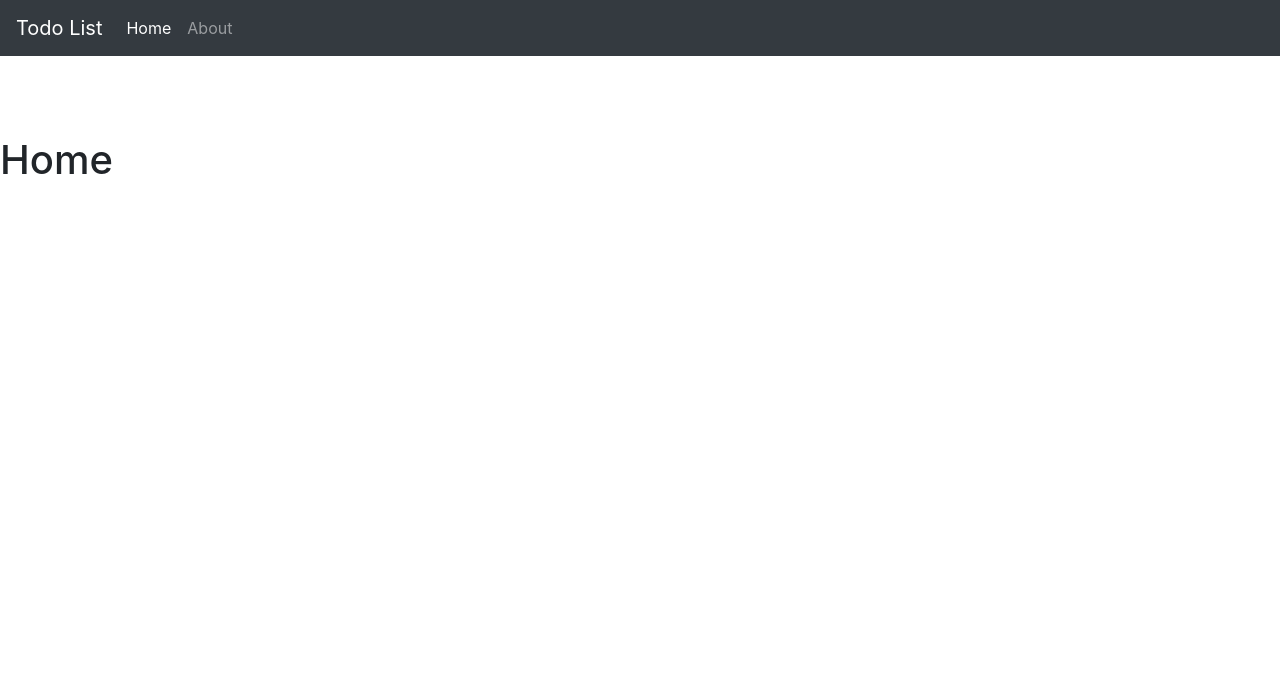
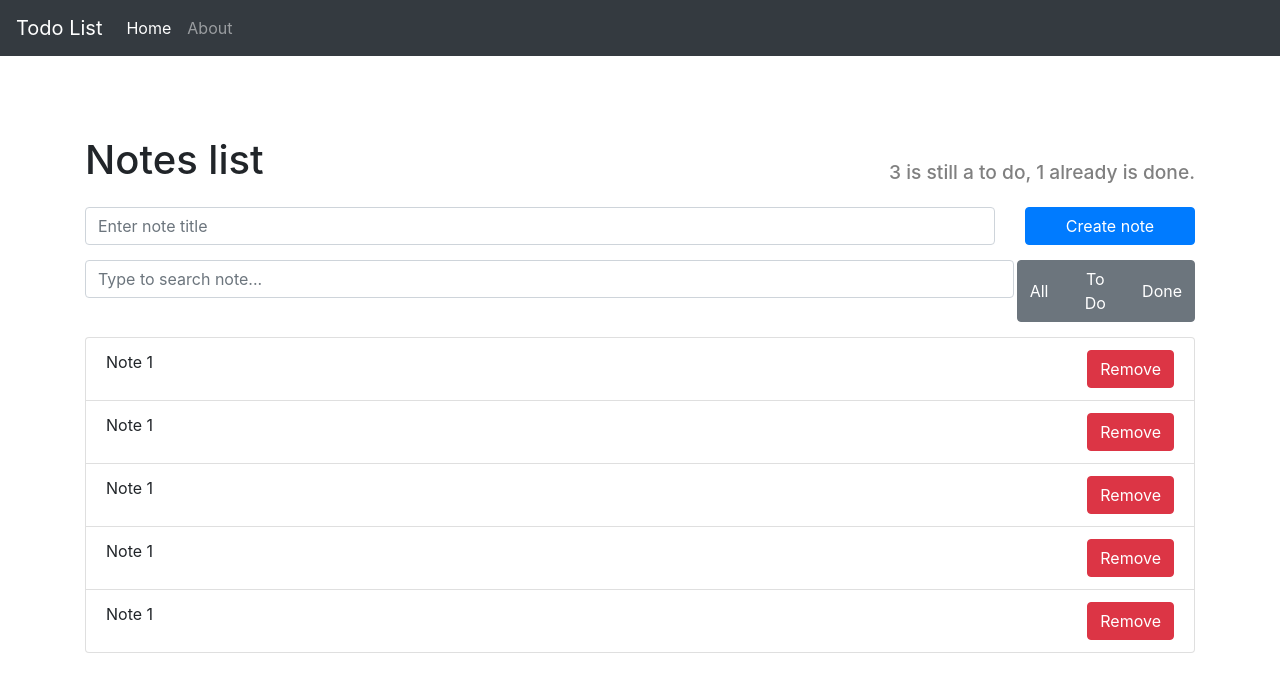
Before and after one commit to fmaksim/basic-react-notes-app, a React app: page / in a window 1280 px wide. Built offline with nearby package versions, Linux system fonts and the light colour scheme.

Commit message:
modify application styles

```diff
--- a/src/app/app.js
+++ b/src/app/app.js
@@ -10,7 +10,7 @@ class App extends Component {
         return (
             <BrowserRouter>
                 <Navbar />
-                <div className="wrapper">
+                <div className="container wrapper">
                     <Switch>
                         <Route path={ '/' } exact component={ Home }/>
                         <Route path={ '/about' } component={ About }/>
--- a/src/app/app.scss
+++ b/src/app/app.scss
@@ -1,4 +1,3 @@
 .wrapper {
   padding-top: 5rem;
-  margin: 0 auto;
 }
--- a/src/pages/Home.js
+++ b/src/pages/Home.js
@@ -1,9 +1,27 @@
 import React, { Fragment } from 'react';
+import FilterPanel from "../todo/filter-panel";
+import SearchPanel from "../todo/search-panel";
+import StatusPanel from "../todo/status-panel";
+import TodoList from "../todo/todo-list";
+import AddForm from "../todo/add-form";
 
 export const Home = () => {
+    const todos = [
+        {id: 1, name: 'Note 1', important: false, done: true},
+        {id: 2, name: 'Note 1', important: true, done: false},
+        {id: 3, name: 'Note 1', important: true, done: true},
+        {id: 4, name: 'Note 1', important: false, done: true},
+        {id: 5, name: 'Note 1', important: true, done: false},
+    ];
     return (
         <Fragment>
-            <h1>Home</h1>
+            <StatusPanel todo={3} done={1} />
+            <AddForm />
+            <div className="d-flex">
+                <SearchPanel />
+                <FilterPanel />
+            </div>
+            <TodoList todos={todos} />
         </Fragment>
     );
 }
--- /dev/null
+++ b/src/todo/add-form/add-form.js
@@ -0,0 +1,25 @@
+import React from 'react';
+import './add-form.scss';
+
+const AddForm = () => {
+    return (
+        <div>
+            <form className="form-inline add-todo-form" onSubmit={ () => {} }>
+                <div className="form-group form-group-todo-title col-md-10">
+                    <input
+                        type="text"
+                        className="form-control"
+                        placeholder="Enter note title"/>
+                </div>
+                <div className="form-group form-group-btn col-md-2">
+                    <button
+                        type="submit"
+                        className="btn btn-primary add-todo-btn"> Create note
+                    </button>
+                </div>
+            </form>
+        </div>
+    );
+};
+
+export default AddForm;
--- /dev/null
+++ b/src/todo/add-form/add-form.scss
@@ -0,0 +1,16 @@
+.add-todo-form {
+  padding-bottom: 15px;
+  .form-group-todo-title {
+    padding-left: 0px;
+    input[type='text'] {
+      width: 100%;
+    }
+  }
+
+  .form-group-btn {
+    padding-right: 0px;
+    .add-todo-btn {
+      width: 100%;
+    }
+  }
+}
--- /dev/null
+++ b/src/todo/add-form/index.js
@@ -0,0 +1,3 @@
+import AddForm from "./add-form";
+
+export default AddForm;
--- /dev/null
+++ b/src/todo/filter-panel/filter-panel.js
@@ -0,0 +1,14 @@
+import React from 'react';
+import './filter-panel.scss';
+
+const FilterPanel = () => {
+    return (
+        <div className="btn-group filter-panel" role="group">
+            <button type="button" className="btn btn-secondary">All</button>
+            <button type="button" className="btn btn-secondary">To Do</button>
+            <button type="button" className="btn btn-secondary">Done</button>
+        </div>
+    );
+};
+
+export default FilterPanel;
--- /dev/null
+++ b/src/todo/filter-panel/filter-panel.scss
@@ -0,0 +1,4 @@
+.filter-panel {
+  padding-bottom: 15px;
+  margin-left: 3px;
+}
--- /dev/null
+++ b/src/todo/filter-panel/index.js
@@ -0,0 +1,3 @@
+import FilterPanel from "./filter-panel";
+
+export default FilterPanel;
--- /dev/null
+++ b/src/todo/search-panel/index.js
@@ -0,0 +1,3 @@
+import SearchPanel from "./search-panel";
+
+export default SearchPanel;
--- /dev/null
+++ b/src/todo/search-panel/search-panel.js
@@ -0,0 +1,20 @@
+import React from 'react';
+import './search-panel.scss';
+
+const SearchPanel = () => {
+    return (
+        <div className="search-panel">
+            <form onSubmit={ () => {
+            } }>
+                <div className="form-group">
+                    <input
+                        type="text"
+                        className="form-control"
+                        placeholder="Type to search note..."/>
+                </div>
+            </form>
+        </div>
+    );
+};
+
+export default SearchPanel;
--- /dev/null
+++ b/src/todo/search-panel/search-panel.scss
@@ -0,0 +1,3 @@
+.search-panel {
+  width: 84%;
+}
--- /dev/null
+++ b/src/todo/status-panel/index.js
@@ -0,0 +1,3 @@
+import StatusPanel from "./status-panel";
+
+export default StatusPanel;
--- /dev/null
+++ b/src/todo/status-panel/status-panel.js
@@ -0,0 +1,13 @@
+import React from 'react';
+import './status-panel.scss';
+
+const StatusPanel = ({todo, done}) => {
+    return (
+        <div className="status-panel d-flex">
+            <h1>Notes list</h1>
+            <h2>{todo} is still a to do, {done} already is done.</h2>
+        </div>
+    );
+};
+
+export default StatusPanel;
--- /dev/null
+++ b/src/todo/status-panel/status-panel.scss
@@ -0,0 +1,13 @@
+.status-panel {
+  align-items: flex-end;
+  padding-bottom: 15px;
+}
+
+.status-panel h1 {
+  flex-grow: 1;
+}
+
+.status-panel h2 {
+  font-size: 1.2rem;
+  color: grey;
+}
--- a/src/todo/todo-item/todo-item.js
+++ b/src/todo/todo-item/todo-item.js
@@ -1,7 +1,10 @@
 import React from 'react';
+import './todo-item.scss';
 
 const TodoItem = ({todo}) => {
-    return (<div>{ todo.name }</div>);
+    return (<li className="list-group-item todo-item">{ todo.name }
+        <button type="button" className="btn btn-danger remove-item">Remove</button>
+    </li>);
 }
 
 export default TodoItem;
--- /dev/null
+++ b/src/todo/todo-item/todo-item.scss
@@ -0,0 +1,5 @@
+.todo-item {
+  .remove-item {
+    float: right;
+  }
+}
--- a/src/todo/todo-list/todo-list.js
+++ b/src/todo/todo-list/todo-list.js
@@ -2,14 +2,17 @@ import React from 'react';
 import TodoItem from "../todo-item";
 
 const TodoList = ({todos}) => {
-    const list = todos.map((item) => {
+    const list = todos ? todos.map((item) => {
         return <TodoItem todo={ item }/>
-    });
+    }) : null;
 
     return (
-        <div>{ list }</div>
+        <div>
+            <ul class="list-group">
+                { list }
+            </ul>
+        </div>
     );
 };
 
-
 export default TodoList;
```
